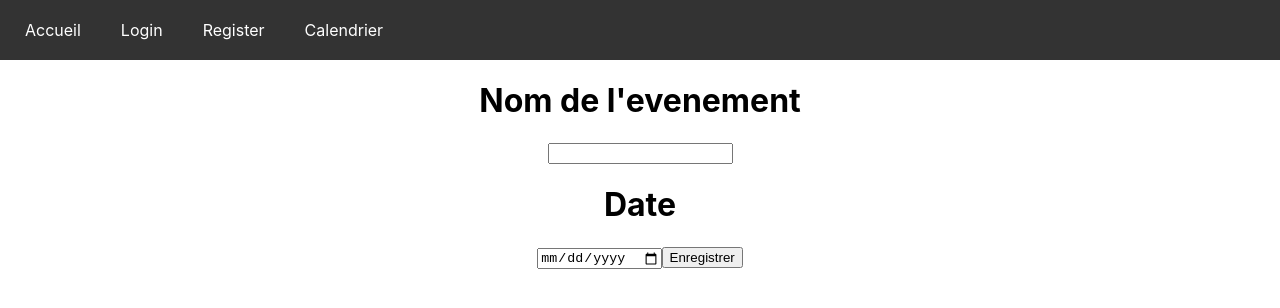
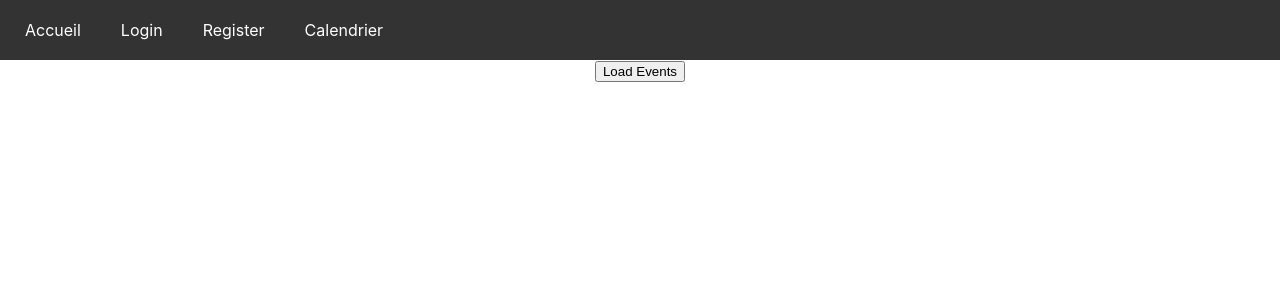
Before and after one commit to AC-climoilou/tp2-appweb2, a React (Create React App) app in the folder code-react/: page /deleteEvent in a window 1280 px wide. Shown: the top 308 px of the page. Built offline with nearby package versions, Linux system fonts and the light colour scheme.

Commit message:
before menue

```diff
--- a/code-react/src/App.js
+++ b/code-react/src/App.js
@@ -6,6 +6,7 @@ import Registration from "./pages/Registration";
 import Login from "./pages/Login";
 import { BrowserRouter, Routes, Route } from "react-router-dom";
 import AddEvent from "./pages/addEvent";
+import DeleteEvent from "./pages/deleteEvent";
 
 function App() {
   return (
@@ -20,7 +21,7 @@ function App() {
           <Route exact path="/" element={<Accueil />} />
           <Route exact path="/calendrier" element={<Calendrier />} />
           <Route exact path="/addEvent" element={<AddEvent />} />
-          <Route exact path="/deleteEvent" element={<AddEvent />} />
+          <Route exact path="/deleteEvent" element={<DeleteEvent />} />
         </Routes>
 
       </div>
--- a/code-react/src/pages/addEvent.jsx
+++ b/code-react/src/pages/addEvent.jsx
@@ -8,11 +8,10 @@ function AddEvent() {
     const [userID, setUserID] = useState(null);
 
     const loadUserID = () => {
-        var id = null;
+        var i = 1;
         axios.get("http://localhost:3001/loginID")
         .then((response)=>{
-            id = response.data[0];
-            setUserID(id);
+            setUserID(response.data[0].client_id);
         })
     }
 
--- a/code-react/src/pages/deleteEvent.jsx
+++ b/code-react/src/pages/deleteEvent.jsx
@@ -1,21 +1,22 @@
 import axios from 'axios';
 import React, { useState } from 'react';
 
-function deleteEvent() {
+function DeleteEvent() {
 
     const [userID, setUserID] = useState(null);
     const [listEvents, setListEvents] = useState(null);
 
     const loadUserID = () => {
-        var id = null;
+        var i = 1;
         axios.get("http://localhost:3001/loginID")
         .then((response)=>{
-            id = response.data[0];
-            setUserID(id);
+            setUserID(response.data[0].client_id);
         })
     }
 
     const loadEvents = () => {
+        loadUserID();
+        console.log(userID)
         var data = 1;
         var table = [];
         var finalTable = [];
@@ -31,15 +32,17 @@ function deleteEvent() {
                     finalTable.push({title: table[i].name, start: table[i].eDate});
                 }
             }
+            console.log(finalTable)
             setListEvents(finalTable);
         })
     }
 
     return (
         <>
-            <button>Load Events</button>
+            <button onClick={loadEvents}>Load Events</button>
+
         </>
     )
 }
 
-export default deleteEvent;
+export default DeleteEvent;
```
